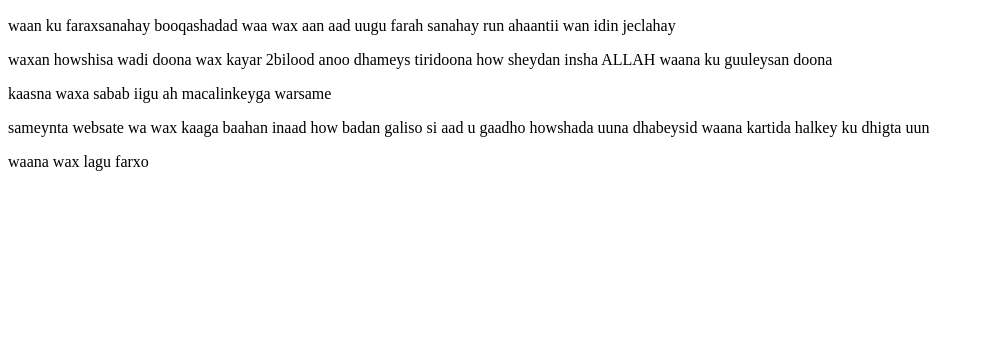
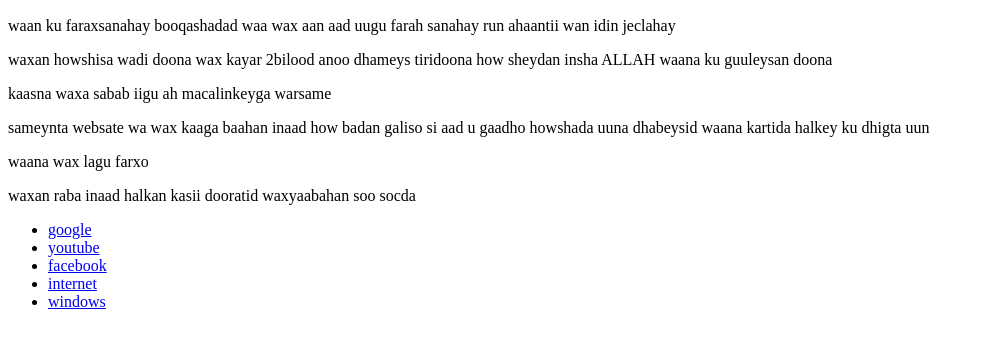
Before and after one commit to qarto/first-websate, a plain HTML site: page index.html in a window 1280 px wide. Shown: the part 110-458 px from the top of the page, without its empty margins (0-987 px from the left). Drawn offline with Linux system fonts and the light colour scheme.

Commit message:
waxban kusoo daray

```diff
--- a/index.html
+++ b/index.html
@@ -16,5 +16,17 @@
     <p>kaasna waxa sabab iigu ah macalinkeyga warsame</p>
     <p>sameynta websate wa wax kaaga baahan inaad how badan galiso si aad u gaadho howshada uuna dhabeysid waana kartida halkey ku dhigta uun </p>
     <p>waana wax lagu farxo</p>
+    <p>waxan raba inaad halkan kasii dooratid waxyaabahan soo socda </p>
+    <header>
+        <nav>
+            <ul>
+                <li><a href="https://www.google.com">google</a></li>
+                <li><a href="https://www.youtube.com">youtube</a></li>
+                <li><a href="https://www.facebook.com">facebook</a></li>
+                <li><a href="https://www.internet.com">internet</a></li>
+                <li><a href="https://wwww.windows.com">windows</a></li>
+            </ul>
+        </nav>
+    </header>
 </body>
 </html>
```
